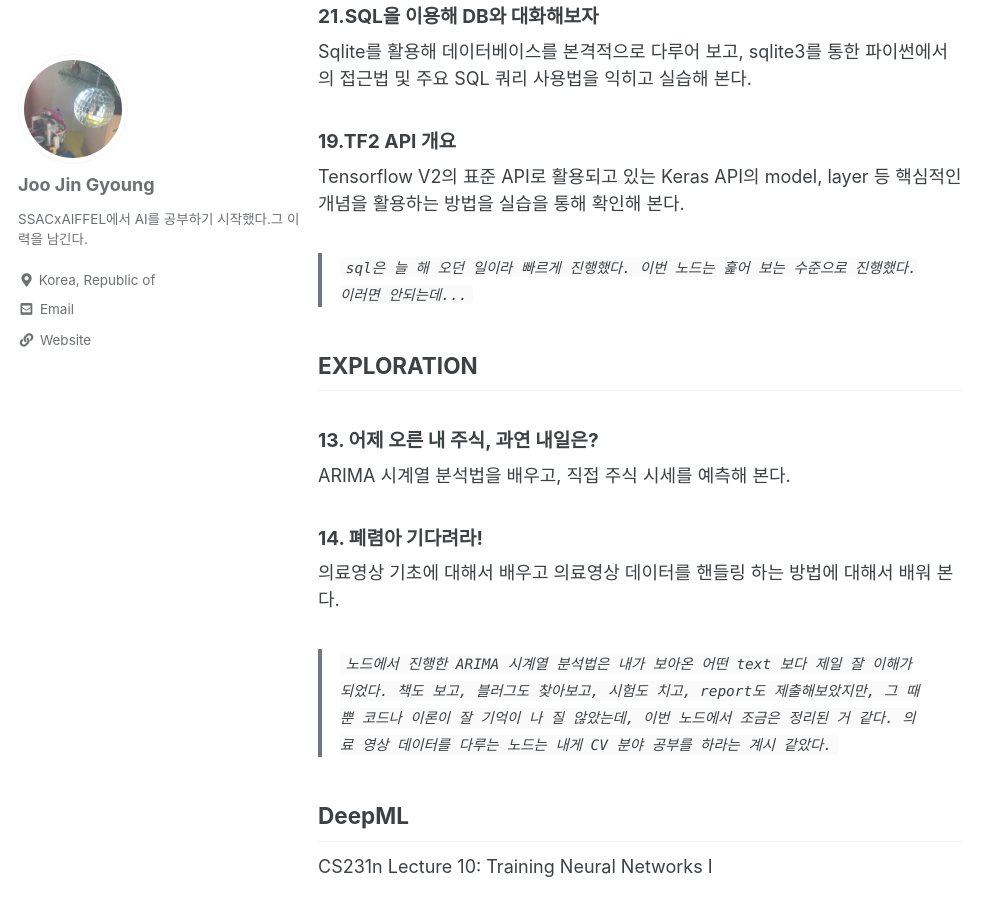
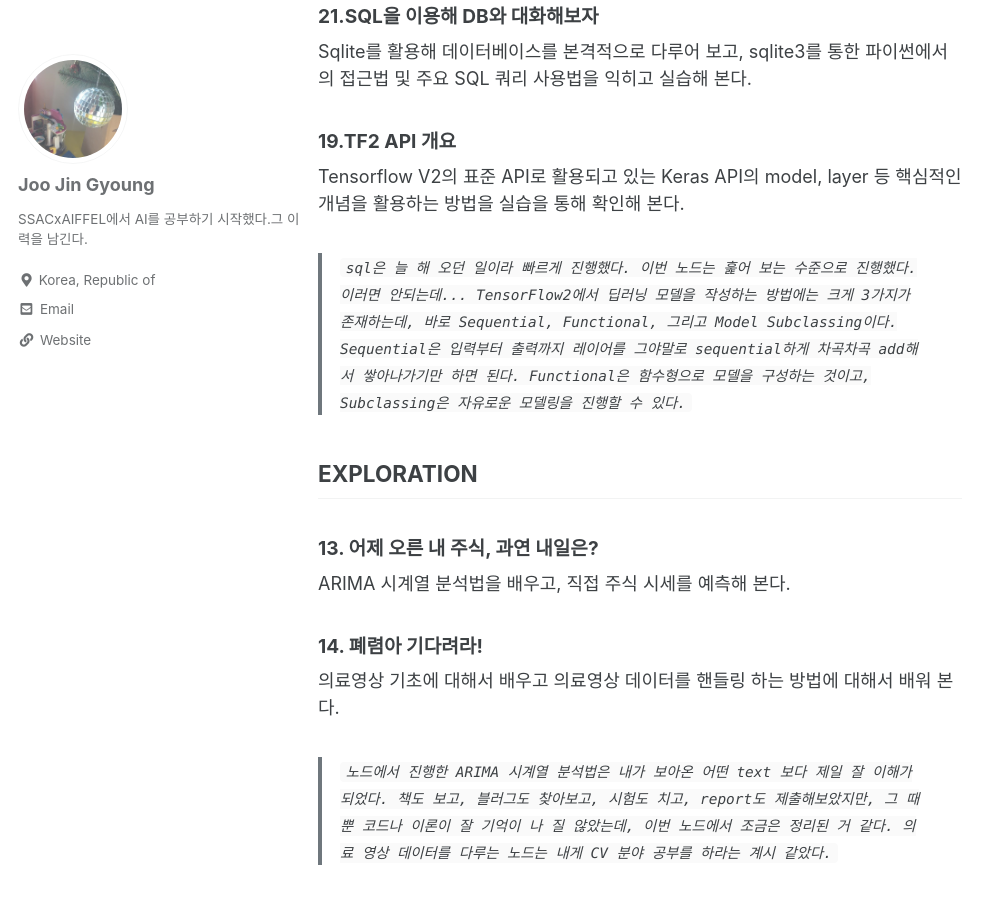
Before and after one commit to adele2020/adele2020.github.io, a Jekyll site: the page built from _posts/2021-02-26-report-week8.md, in a window 1280 px wide and 900 px high, scrolled down 377 px. Shown: the whole window, without its empty margins (0-1007 px from the left). Built offline with Jekyll 4.4.1, drawn with Linux system fonts in a browser that asks for light colours; cached includes are drawn as plain includes; comment, search, counter and statistics services are not loaded.

Commit message:
도전기 8주

```diff
--- a/_posts/2021-02-26-report-week8.md
+++ b/_posts/2021-02-26-report-week8.md
@@ -17,7 +17,8 @@ last_modified_at: 2021-02-26T17:15:00-00:00
 Sqlite를 활용해 데이터베이스를 본격적으로 다루어 보고, sqlite3를 통한 파이썬에서의 접근법 및 주요 SQL 쿼리 사용법을 익히고 실습해 본다.
 #### 19.TF2 API 개요
 Tensorflow V2의 표준 API로 활용되고 있는 Keras API의 model, layer 등 핵심적인 개념을 활용하는 방법을 실습을 통해 확인해 본다.
->`sql은 늘 해 오던 일이라 빠르게 진행했다. 이번 노드는 훑어 보는 수준으로 진행했다. 이러면 안되는데...`
+>`sql은 늘 해 오던 일이라 빠르게 진행했다. 이번 노드는 훑어 보는 수준으로 진행했다. 이러면 안되는데...
+TensorFlow2에서 딥러닝 모델을 작성하는 방법에는 크게 3가지가 존재하는데, 바로 Sequential, Functional, 그리고 Model Subclassing이다. Sequential은 입력부터 출력까지 레이어를 그야말로 sequential하게 차곡차곡 add해서 쌓아나가기만 하면 된다. Functional은 함수형으로 모델을 구성하는 것이고, Subclassing은 자유로운 모델링을 진행할 수 있다.`
 
 ## EXPLORATION
 #### 13. 어제 오른 내 주식, 과연 내일은?
```
